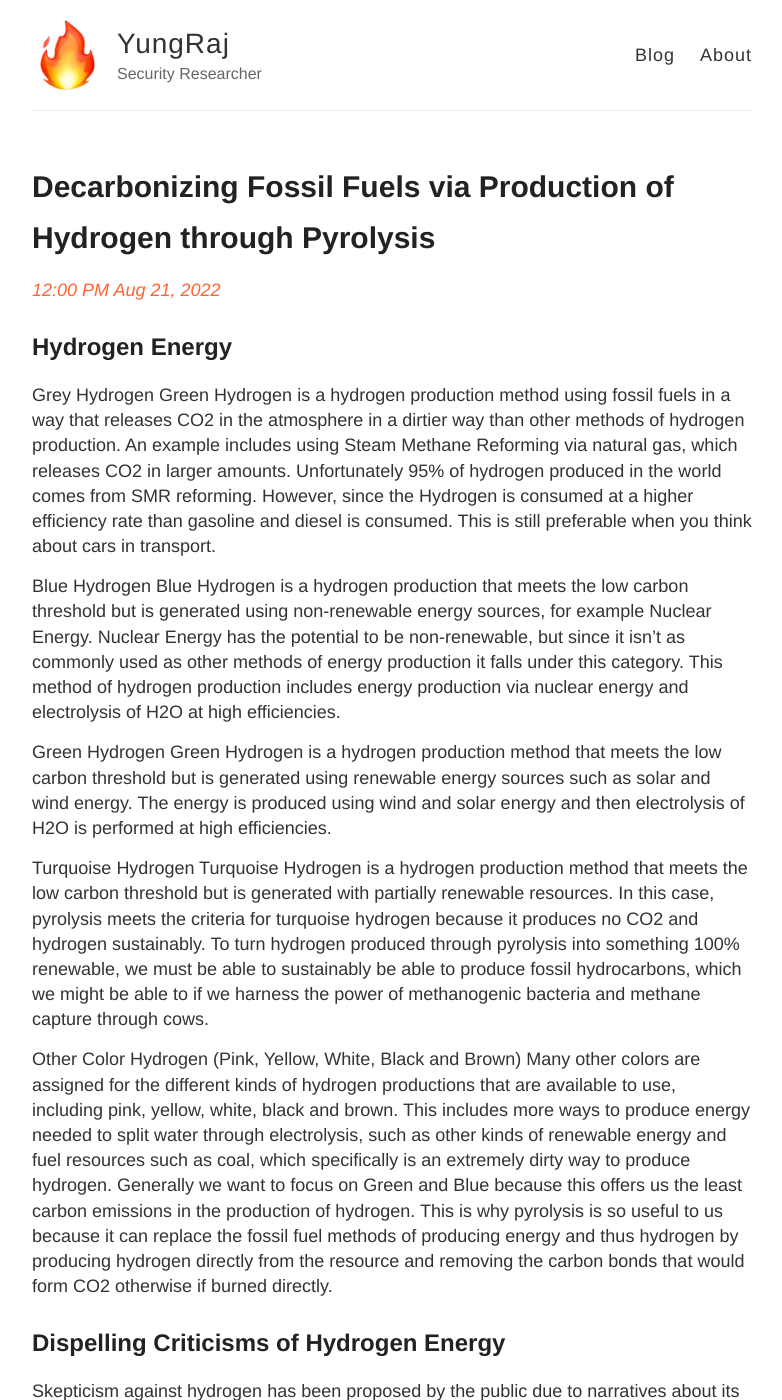
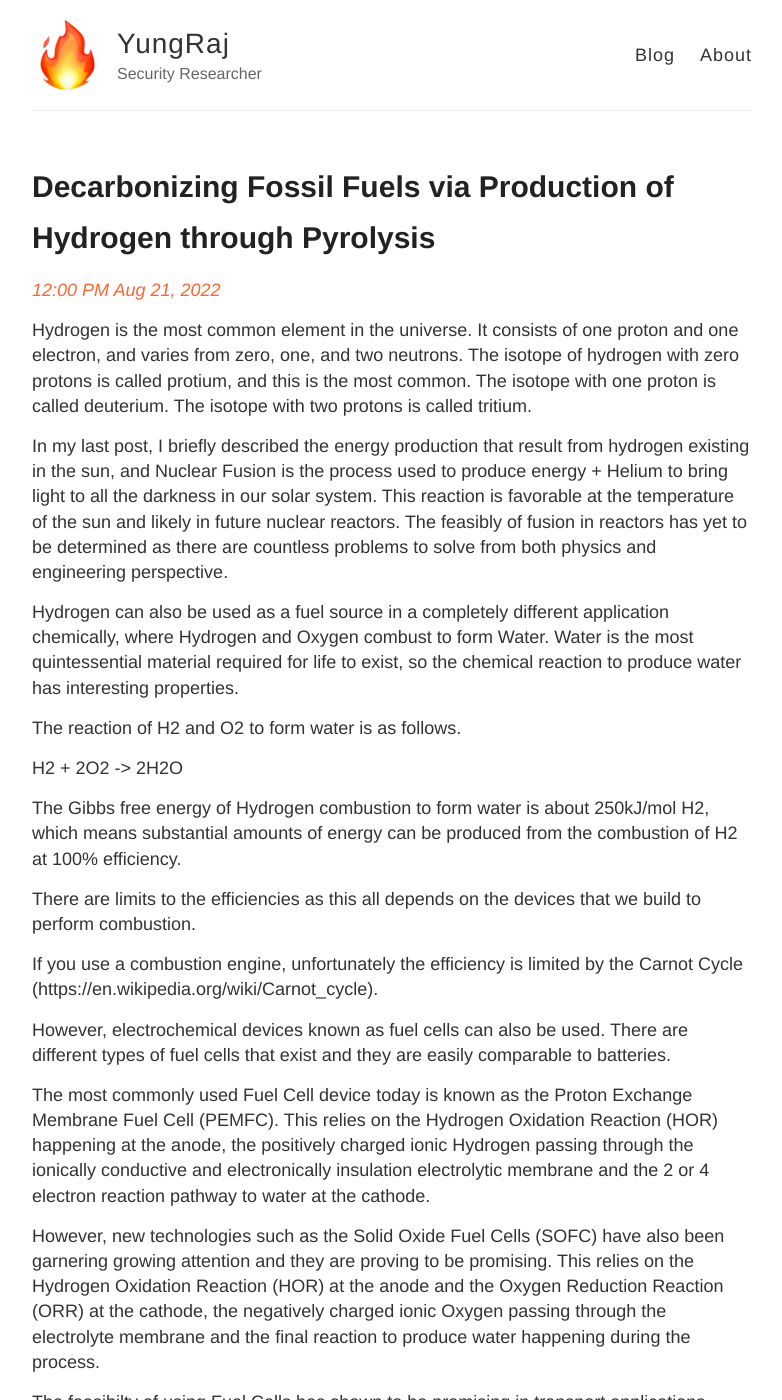
Before and after one commit to YungRaj/YungRaj.github.io, a Jekyll site: the page built from _posts/2022-08-15-Hydrogen.md, in a window 1280 px wide and 1400 px high. Shown: the whole window, without its empty margins (248-1030 px from the left). Built offline with Jekyll 4.4.1, drawn with Linux system fonts in a browser that asks for light colours; some of the changed text lies outside the part shown.

Commit message:
Hydrogen Energy

```diff
--- a/_posts/2022-08-15-Hydrogen.md
+++ b/_posts/2022-08-15-Hydrogen.md
@@ -5,7 +5,61 @@
 categories: blog
 ---
 
-## Hydrogen Energy
+Hydrogen is the most common element in the universe. It consists of one proton and one electron, and varies from zero, one, and two neutrons. The isotope of hydrogen with zero protons is called protium, and this is the most common. The isotope with one proton is called deuterium. The isotope with two protons is called tritium.
+
+In my last post, I briefly described the energy production that result from hydrogen existing in the sun, and Nuclear Fusion is the process used to produce energy + Helium to bring light to all the darkness in our solar system. This reaction is favorable at the temperature of the sun and likely in future nuclear reactors. The feasibly of fusion in reactors has yet to be determined as there are countless problems to solve from both physics and engineering perspective.
+
+Hydrogen can also be used as a fuel source in a completely different application chemically, where Hydrogen and Oxygen combust to form Water. Water is the most quintessential material required for life to exist, so the chemical reaction to produce water has interesting properties.
+
+The reaction of H2 and O2 to form water is as follows.
+
+H2 + 2O2 -> 2H2O
+
+The Gibbs free energy of Hydrogen combustion to form water is about 250kJ/mol H2, which means substantial amounts of energy can be produced from the combustion of H2 at 100% efficiency.
+
+There are limits to the efficiencies as this all depends on the devices that we build to perform combustion.
+
+If you use a combustion engine, unfortunately the efficiency is limited by the Carnot Cycle (https://en.wikipedia.org/wiki/Carnot_cycle).
+
+However, electrochemical devices known as fuel cells can also be used. There are different types of fuel cells that exist and they are easily comparable to batteries.
+
+The most commonly used Fuel Cell device today is known as the Proton Exchange Membrane Fuel Cell (PEMFC). This relies on the Hydrogen Oxidation Reaction (HOR) happening at the anode, the positively charged ionic Hydrogen passing through the ionically conductive and electronically insulation electrolytic membrane and the 2 or 4 electron reaction pathway to water at the cathode.
+
+However, new technologies such as the Solid Oxide Fuel Cells (SOFC) have also been garnering growing attention and they are proving to be promising. This relies on the Hydrogen Oxidation Reaction (HOR) at the anode and the Oxygen Reduction Reaction (ORR) at the cathode, the negatively charged ionic Oxygen passing through the electrolyte membrane and the final reaction to produce water happening during the process.
+
+
+The feasibilty of using Fuel Cells has shown to be promising in transport applications because of the infinite supply of Oxygen in the atmosphere and the fact that Hydrogen is also common in nature, unfortunately not so much in pure form. Hydrogen is generally found in water and hydrocarbon compounds, so the biggest key takeaway is that in order for Hydrogen energy to prove effective, then we must extract and produce Hydrogen in the most chemically and physically efficient, energy efficient, cost efficient ways.
+
+What is the solution?
+
+## Pyrolysis
+
+Feedstocks
+
+Natural Gas
+CH4→ C + 2H2
+
+Propane
+C3H8 → 3C + 4H2
+
+Gasoline
+Gasoline contains mainly alkanes (paraffins), alkenes (olefins), and aromatics. Paraffins are straight chain or branched hydrocarbons. Olefins are straight chain or branched hydrocarbons with one or several double bonds. Aromatics are with one or several benzene rings. Benzene has a smell because of the shape of benzene, hence the name aromatics. Most individuals can begin to smell benzene in air at 1.5 to 4.7 ppm. Gasoline contains hydrocarbons with usually 4-12 hydrocarbons with a boiling range from 30C and 210C
+
+Diesel
+Diesel fuel consists mainly of paraffins, aromatics and naphthenes. Paraffins are straight chain or branched hydrocarbons. Aromatics are with one or several benzene rings. Naphthenes are with one or several non-aromatic rings. Diesel contains hydrocarbons with 12-20 carbon atoms and the boiling range is between 170C and 360C. Gasoline and Diesel fuel contain approximately 86% atomic weight of carbon and 14% atomic weight of hydrogen but the hydrogen to carbon atomic ratio changes in some way depending on composition.
+
+Pyrolysis
+
+37.36kJ are necessary to produce 1mol of H2, whereas 286kJ per mol H2 are required in water electrolysis. This may vary depending on the catalysts used, molten metals, salts, etc.
+
+H2 releases 238 kJ/mol when combusting with O2
+
+This makes pyrolysis highly efficient thermally and energetically
+
+Pyrolysis can also be used with all fossil hydrocarbons, such as crude oil, gasoline, diesel, coal, organic trash and sewage at even higher conversion rates depending on the hydrocarbons used
+
+
+## Types of Hydrogen
 
 Grey Hydrogen
 Green Hydrogen is a hydrogen production method using fossil fuels in a way that releases CO2 in the atmosphere in a dirtier way than other methods of hydrogen production. An example includes using Steam Methane Reforming via natural gas, which releases CO2 in larger amounts. Unfortunately 95% of hydrogen produced in the world comes from SMR reforming. However, since the Hydrogen is consumed at a higher efficiency rate than gasoline and diesel is consumed. This is still preferable when you think about cars in transport.
```
Also changed, not shown: 1 other file.
